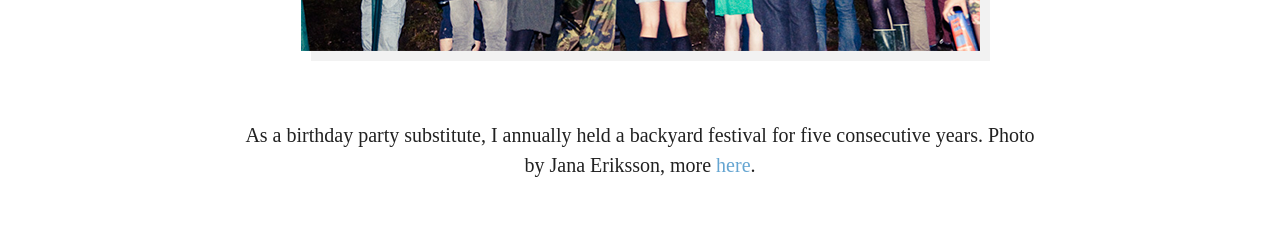
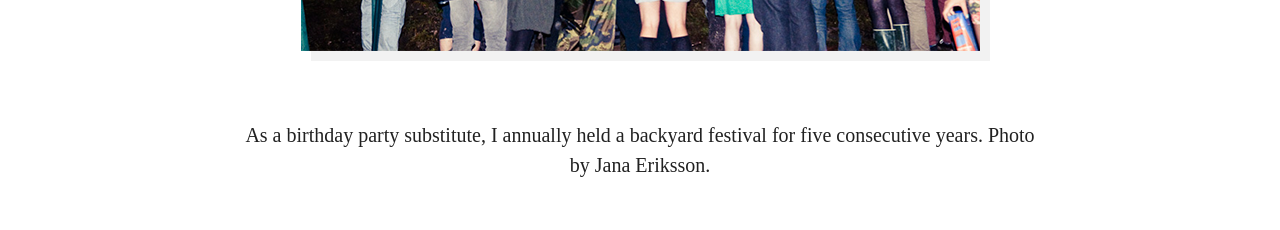
Before and after one commit to KarlZylinski/karlzylinski.github.io, a plain HTML site: page index.html in a window 1280 px wide. Shown: the part 5260-5490 px from the top of the page. Drawn offline with Linux system fonts and the light colour scheme; a web font is replaced by a local one.

Commit message:
Update index.html

```diff
--- a/index.html
+++ b/index.html
@@ -115,7 +115,7 @@
 		<div class="content">
 			<h2>Kattival &mdash; My own backyard festival</h2>
 			<img src="images/kattival.png" class="static_image" />
-			<h3 class="static_image_text">As a birthday party substitute, I annually held a backyard festival for five consecutive years. Photo by Jana Eriksson, more <a href="http://janaeriksson.com/kattival11/">here</a>.</h3>
+			<h3 class="static_image_text">As a birthday party substitute, I annually held a backyard festival for five consecutive years. Photo by Jana Eriksson.</h3>
 		</div>
 	</div>
 	<div class="dark_section">
```
